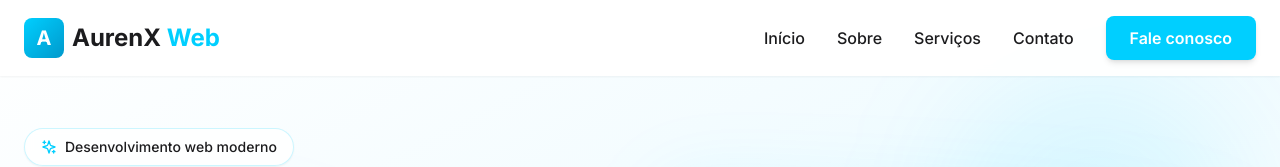
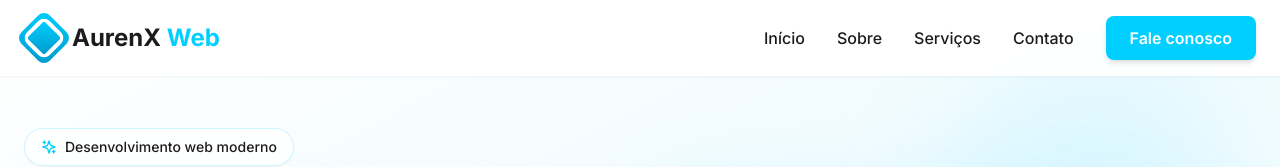
Before and after one commit to AurenXWeb/AurenXWeb, a React (Vite) app: page / in a window 1280 px wide. Shown: the top 167 px of the page. Built offline with nearby package versions, Linux system fonts and the light colour scheme.

Commit message:
Updated Header.tsx

```diff
--- a/src/components/Contact.tsx
+++ b/src/components/Contact.tsx
@@ -141,8 +141,10 @@ export function Footer() {
       <div className="max-w-7xl mx-auto">
         <div className="flex flex-col md:flex-row items-center justify-between gap-6">
           <div className="flex items-center gap-2">
-            <div className="w-10 h-10 bg-gradient-to-br from-[#00CFFF] to-[#0099CC] rounded-lg flex items-center justify-center">
-              <span className="text-white font-bold text-xl">A</span>
+            <div className="relative w-10 h-10">
+              <div className="absolute inset-0 bg-gradient-to-br from-[#00CFFF] to-[#0099CC] rounded-lg rotate-45"></div>
+              <div className="absolute inset-1 bg-white rounded-lg rotate-45"></div>
+              <div className="absolute inset-2 bg-gradient-to-br from-[#00CFFF] to-[#0099CC] rounded-sm rotate-45"></div>
             </div>
             <span className="text-2xl font-bold">
               AurenX <span className="text-[#00CFFF]">Web</span>
--- a/src/components/Header.tsx
+++ b/src/components/Header.tsx
@@ -17,8 +17,10 @@ export default function Header() {
       <div className="max-w-7xl mx-auto px-6 py-4">
         <div className="flex items-center justify-between">
           <div className="flex items-center gap-2">
-            <div className="w-10 h-10 bg-gradient-to-br from-[#00CFFF] to-[#0099CC] rounded-lg flex items-center justify-center">
-              <span className="text-white font-bold text-xl">A</span>
+            <div className="relative w-10 h-10">
+              <div className="absolute inset-0 bg-gradient-to-br from-[#00CFFF] to-[#0099CC] rounded-lg rotate-45"></div>
+              <div className="absolute inset-1 bg-white rounded-lg rotate-45"></div>
+              <div className="absolute inset-2 bg-gradient-to-br from-[#00CFFF] to-[#0099CC] rounded-sm rotate-45"></div>
             </div>
             <span className="text-2xl font-bold text-[#1C1C1E]">
               AurenX <span className="text-[#00CFFF]">Web</span>
```
